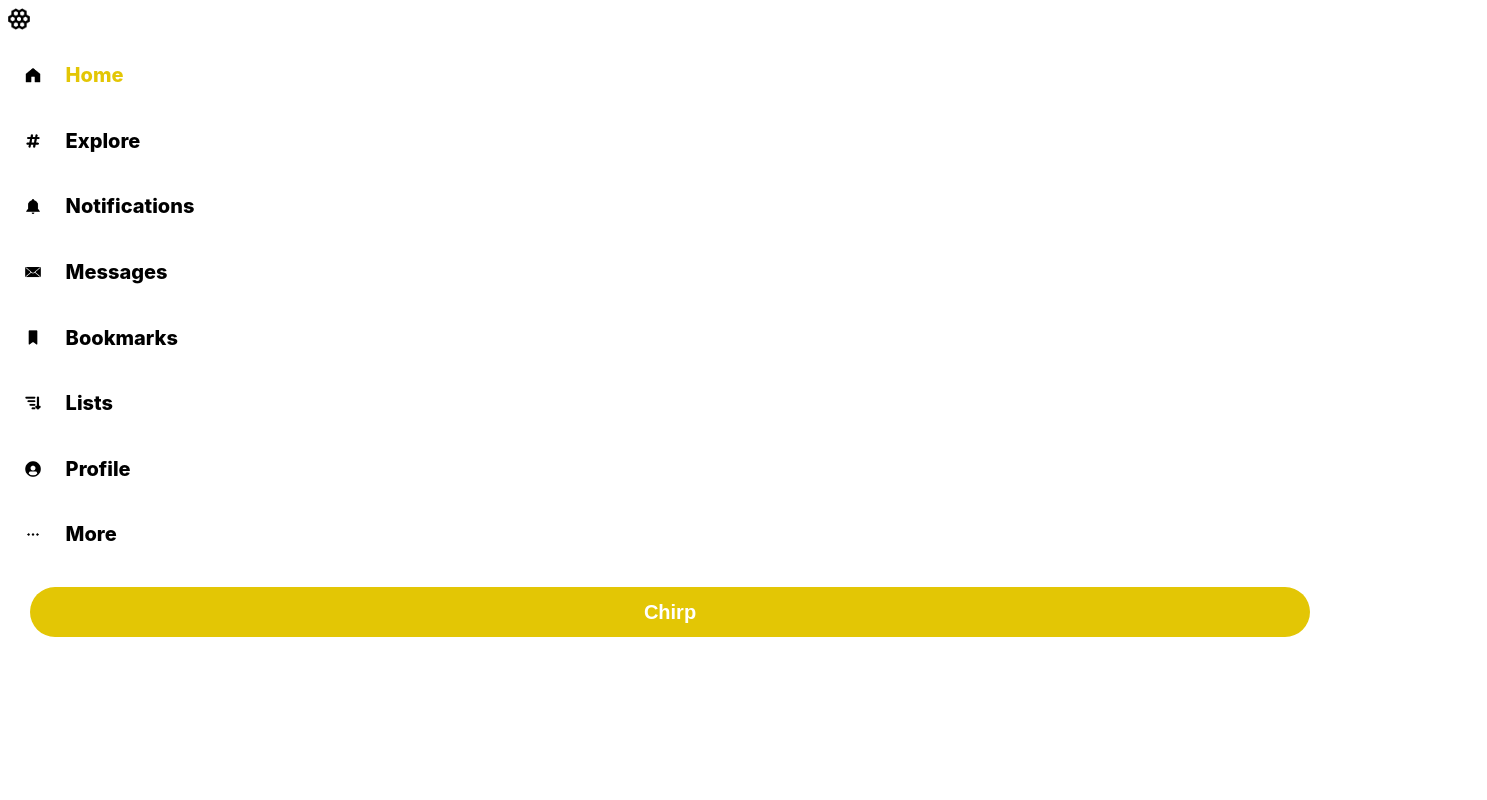
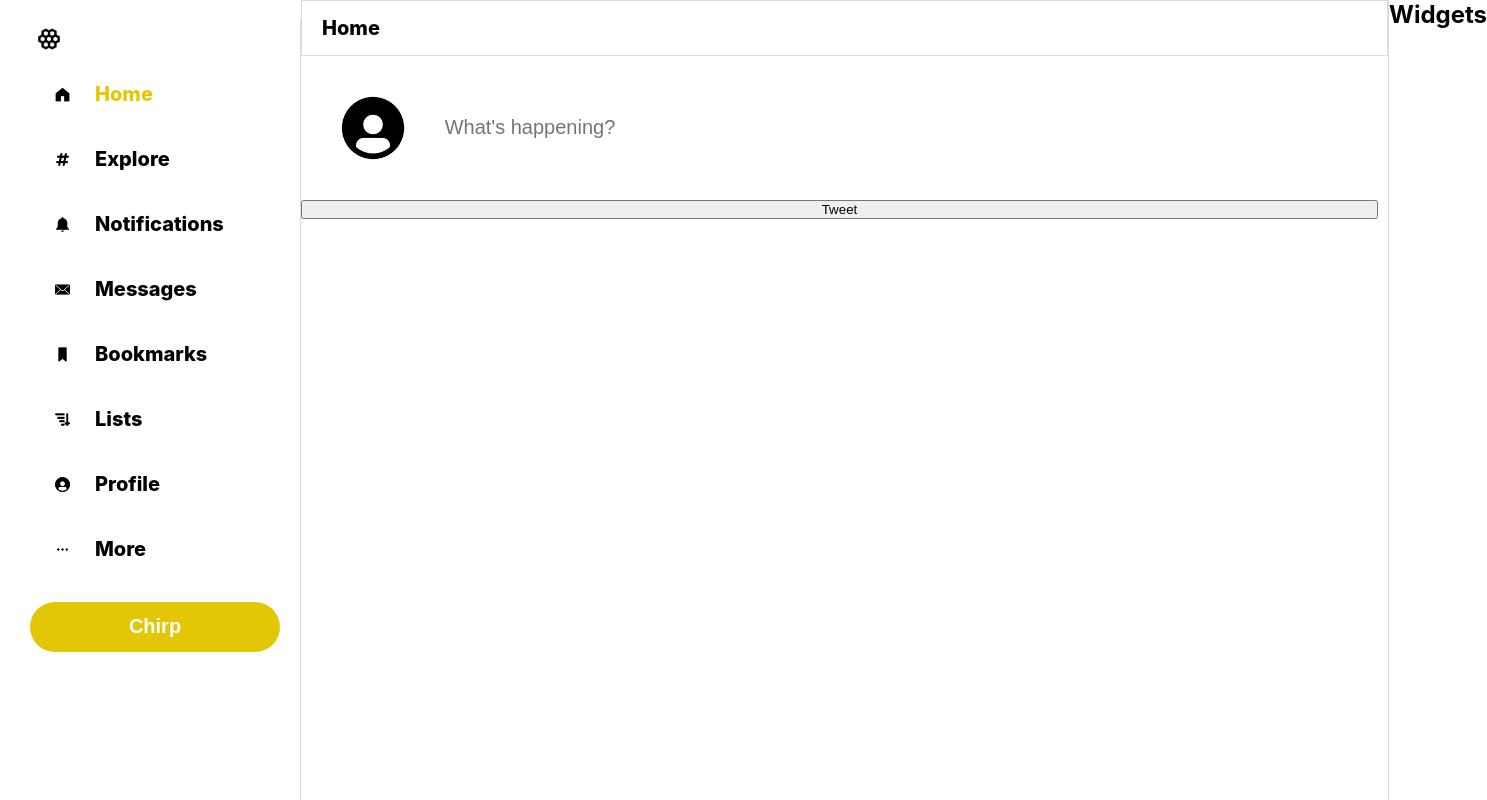
Before and after one commit to Jinwoo-1162/Chirp, a React (Create React App) app in the folder frontend/: page / in a window 1280 px wide. Shown: the whole page, 1487 px wide, since content can reach past the window. Built offline with nearby package versions, Linux system fonts and the light colour scheme.

Commit message:
Navbar and other parts
Edited NavBar a bit and started the other sections

```diff
--- a/frontend/src/App.css
+++ b/frontend/src/App.css
@@ -86,10 +86,11 @@ body {
   --chirp-background: #dcdcdc;
 }
 
-/* .app {
+.app {
   display: flex;
   height: 100vh;
   max-width: 1300px;
   margin-left: auto;
   margin-right: auto;
-} */
+  padding: 0 10px;
+}
--- a/frontend/src/App.js
+++ b/frontend/src/App.js
@@ -25,7 +25,10 @@
 
 import React from 'react';
 import Navbar from './Components/Navbar.js';
+import Feed from './Components/Feed.js';
+import Widgets from './Components/Widgets.js';
 import './App.css';
+
 function App() {
   return <div className = 'app'>
     {/* <h1>Hey there this is the new twitter layout</h1> */}
@@ -34,6 +37,10 @@ function App() {
     <Navbar/>
 
     { /* Feed */ }
+    <Feed/>
+
+    { /* Widgets */ }
+    <Widgets/>
 
     { /* What's New */ }
   </div>;
--- /dev/null
+++ b/frontend/src/CSS/Feed.css
@@ -0,0 +1,32 @@
+.feed {
+    flex: 0.4;
+    border-right: 1px solid var(--chirp-background);
+    min-width: fit-content;
+    overflow-y: scroll;
+}
+
+/* Hide scrollbar for: chrome, safari and opera */
+.feed::-webkit-scrollbar {
+    display: none;
+}
+
+/* Hide scrollbar for: edge, firefox */
+.feed {
+    -ms-overflow-style: none;
+    scrollbar-width: none;
+}
+
+
+.feed_header {
+    position: sticky;
+    top: 0;
+    background-color: white;
+    z-index: 100;
+    border: 1px solid var(--chirp-background);
+    padding: 15px 20px;
+}
+
+.feed_header > h2 {
+    font-size: 20px;
+    font-weight: 800;
+}
--- a/frontend/src/CSS/Navbar.css
+++ b/frontend/src/CSS/Navbar.css
@@ -1,6 +1,16 @@
+.navbar {
+    border-right: 1px solid var(--chirp-background);
+    flex: 0.3;
+    min-width: 250px;
+    margin-top: 20px;
+    padding-left: 20px;
+    padding-right: 20px;
+}
+
 .navbar__tweet {
     align-items: flex;
-    margin-left: 30px;
+    margin-left: auto;
+    margin-right: auto;
     background-color: var(--chirp-color);
     border: none;
     color: white;
--- a/frontend/src/CSS/NavbarOption.css
+++ b/frontend/src/CSS/NavbarOption.css
@@ -1,10 +1,10 @@
 .icons {
-    width: 2%;
+    width: 10%;
     padding: 20px;
 }
 
 #logo {
-    width: 3%;
+    width: 15%;
 }
 
 .navbarOption {
--- /dev/null
+++ b/frontend/src/CSS/TweetBox.css
@@ -0,0 +1,26 @@
+#profile {
+    width: 10%;
+}
+
+.tweetBox {
+    padding-bottom: 10px;
+    border-bottom: 8px solid var(--twitter-background);
+    padding-right: 10px;
+  }
+
+  .tweetBox > form {
+    display: flex;
+    flex-direction: column;
+  }
+
+  .tweetBox_input {
+    padding: 20px;
+    display: flex;
+  }
+
+  .tweetBox_input > input {
+    flex: 1;
+    margin-left: 20px;
+    font-size: 20px;
+    border: none;
+  }
--- /dev/null
+++ b/frontend/src/CSS/Widgets.css
@@ -0,0 +1,3 @@
+.widgets {
+    flex: 0.3;
+}
--- /dev/null
+++ b/frontend/src/Components/Feed.js
@@ -0,0 +1,25 @@
+import React from "react";
+import TweetBox from "../Views/TweetBox";
+import '../CSS/Feed.css';
+
+
+function Feed() {
+    return (
+        <div className="feed">
+            {/* Header */}
+            <div className="feed_header">
+                <h2>Home</h2>
+            </div>
+
+            {/* TweetBox */}
+            <TweetBox />
+
+            {/* Post */}
+            {/* Post */}
+            {/* Post */}
+            {/* Post */}
+        </div>
+    )
+}
+
+export default Feed
--- /dev/null
+++ b/frontend/src/Components/Widgets.js
@@ -0,0 +1,12 @@
+import React from "react";
+import '../CSS/Widgets.css';
+
+function Widgets() {
+    return (
+        <div className="widgets">
+            <h2>Widgets</h2>
+        </div>
+    )
+}
+
+export default Widgets
--- /dev/null
+++ b/frontend/src/Views/TweetBox.js
@@ -0,0 +1,19 @@
+import React from "react";
+import '../CSS/TweetBox.css';
+import Profile from "../Images/profile.png";
+
+function TweetBox() {
+    return (
+        <div className="tweetBox">
+            <form>
+                <div className="tweetBox_input">
+                    <img src={Profile} id="profile"/>
+                    <input placeholder="What's happening?" type="text"/>
+                </div>
+                <button>Tweet</button>
+            </form>
+        </div>
+    )
+}
+
+export default TweetBox
```
